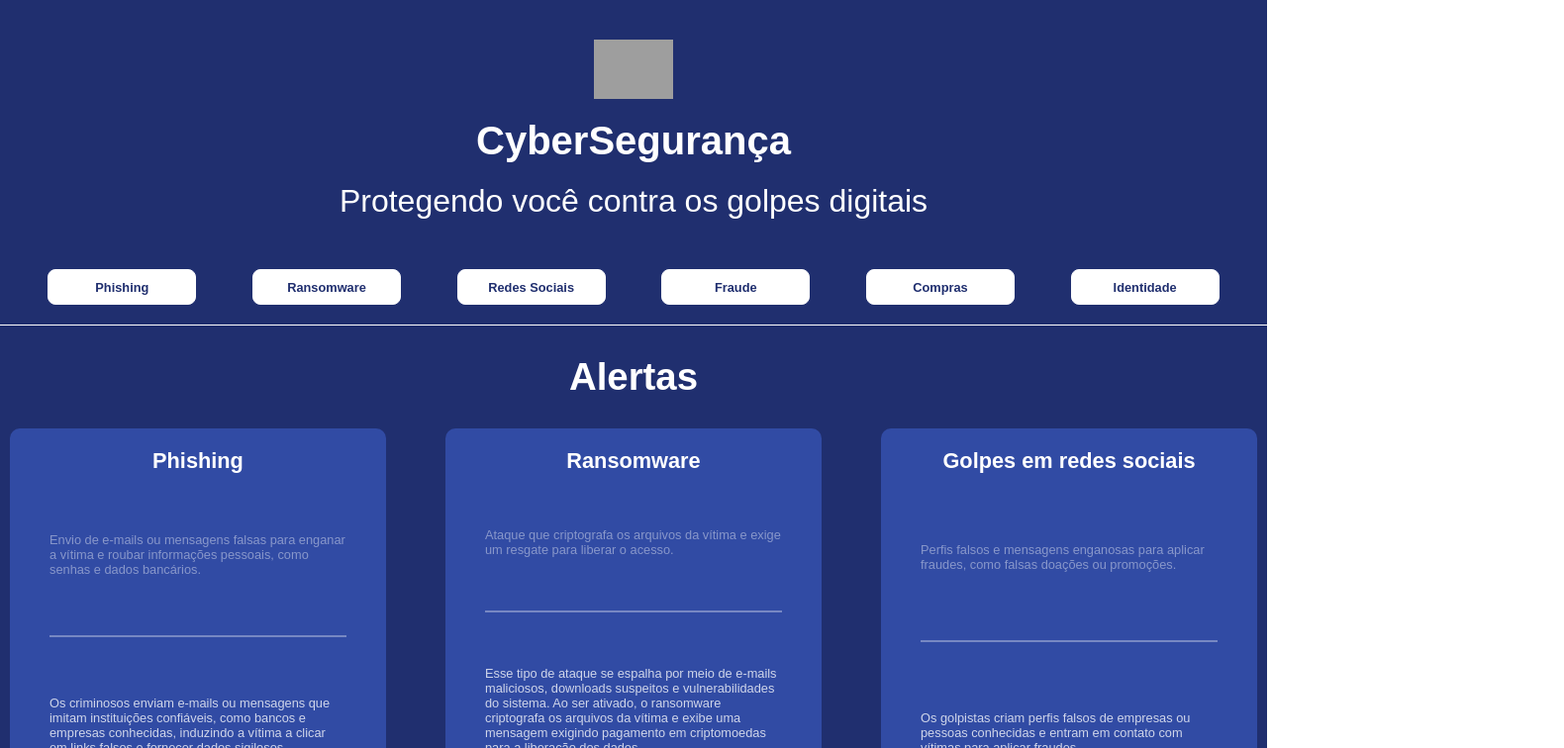
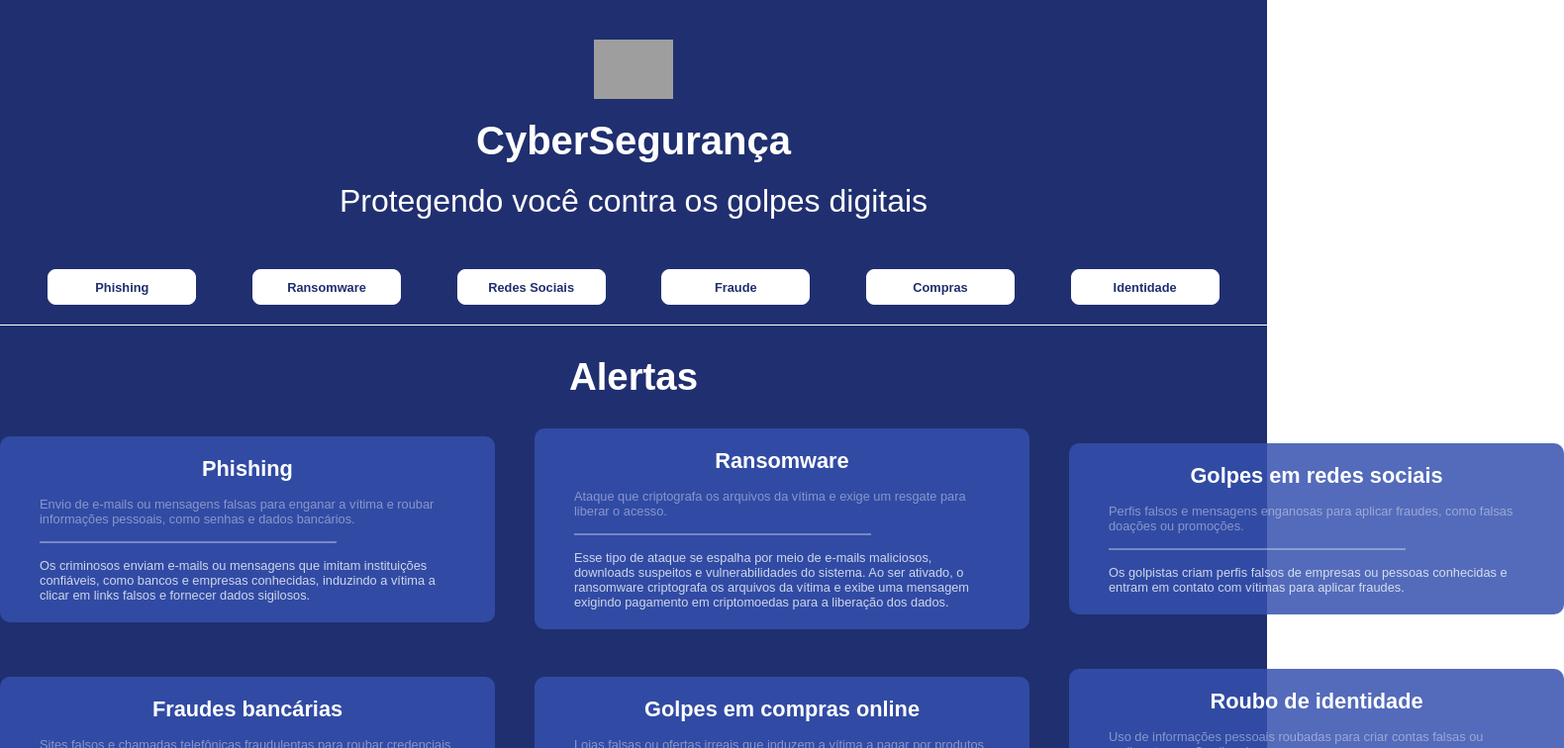
Before and after one commit to leonardofv/atividade, a React (Vite) app: page / in a window 1280 px wide. Shown: the top 756 px of the page at 99% size, 1580 px wide, since content can reach past the window. Built offline with nearby package versions, Linux system fonts and the light colour scheme; grey boxes are pictures that could not be loaded; a web font is replaced by a local one.

Commit message:
removi altura dos cards na home

```diff
--- a/src/pages/home/home.module.scss
+++ b/src/pages/home/home.module.scss
@@ -27,8 +27,8 @@ main {
 
     .card {
         // border: 2px solid red;
-        width: 380px;
-        height: 350px;
+        width: 500px;
+        // height: 350px;
         background-color: #3551aed8;
         border-radius: 10px;
         display: flex;
```
